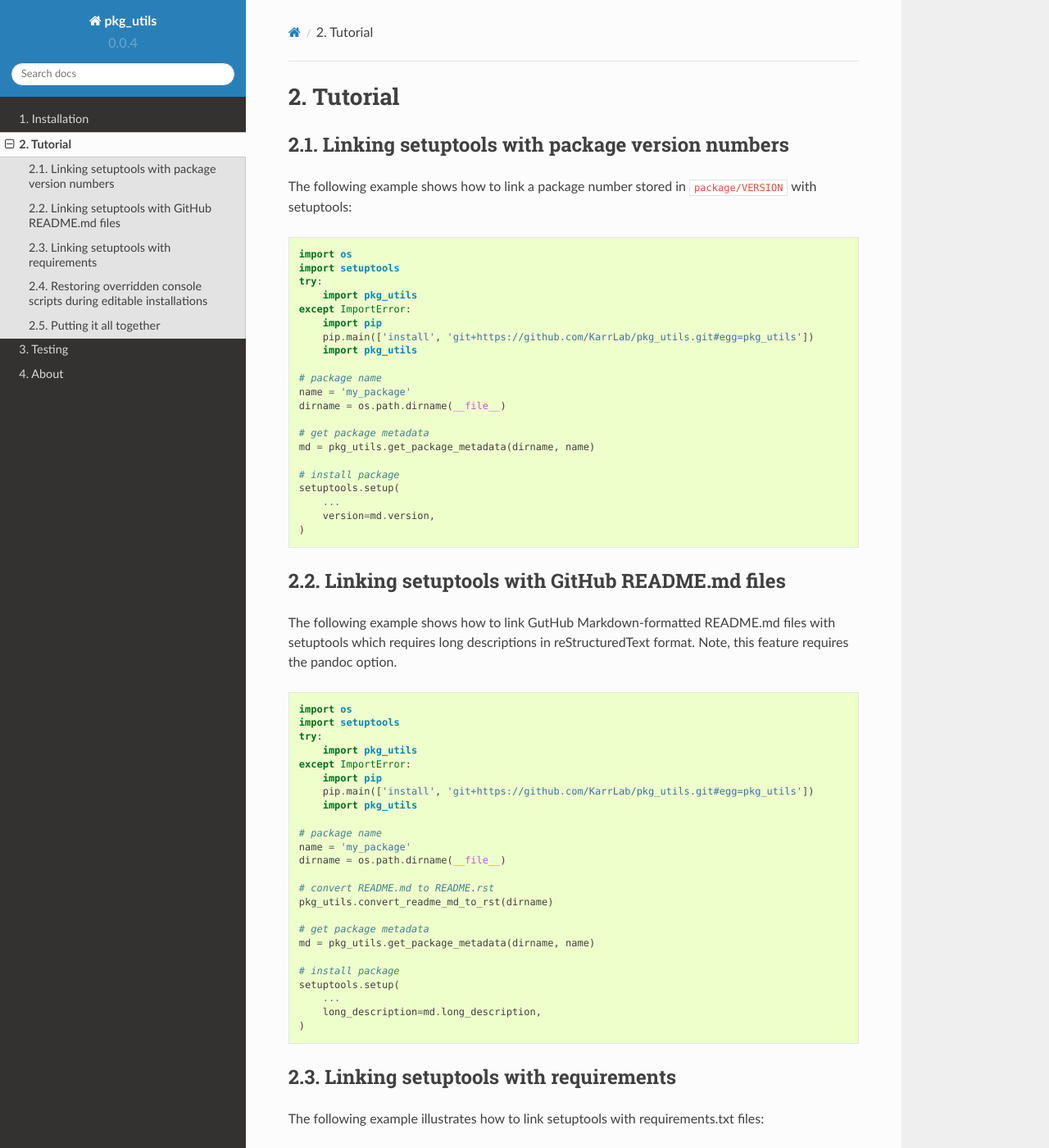
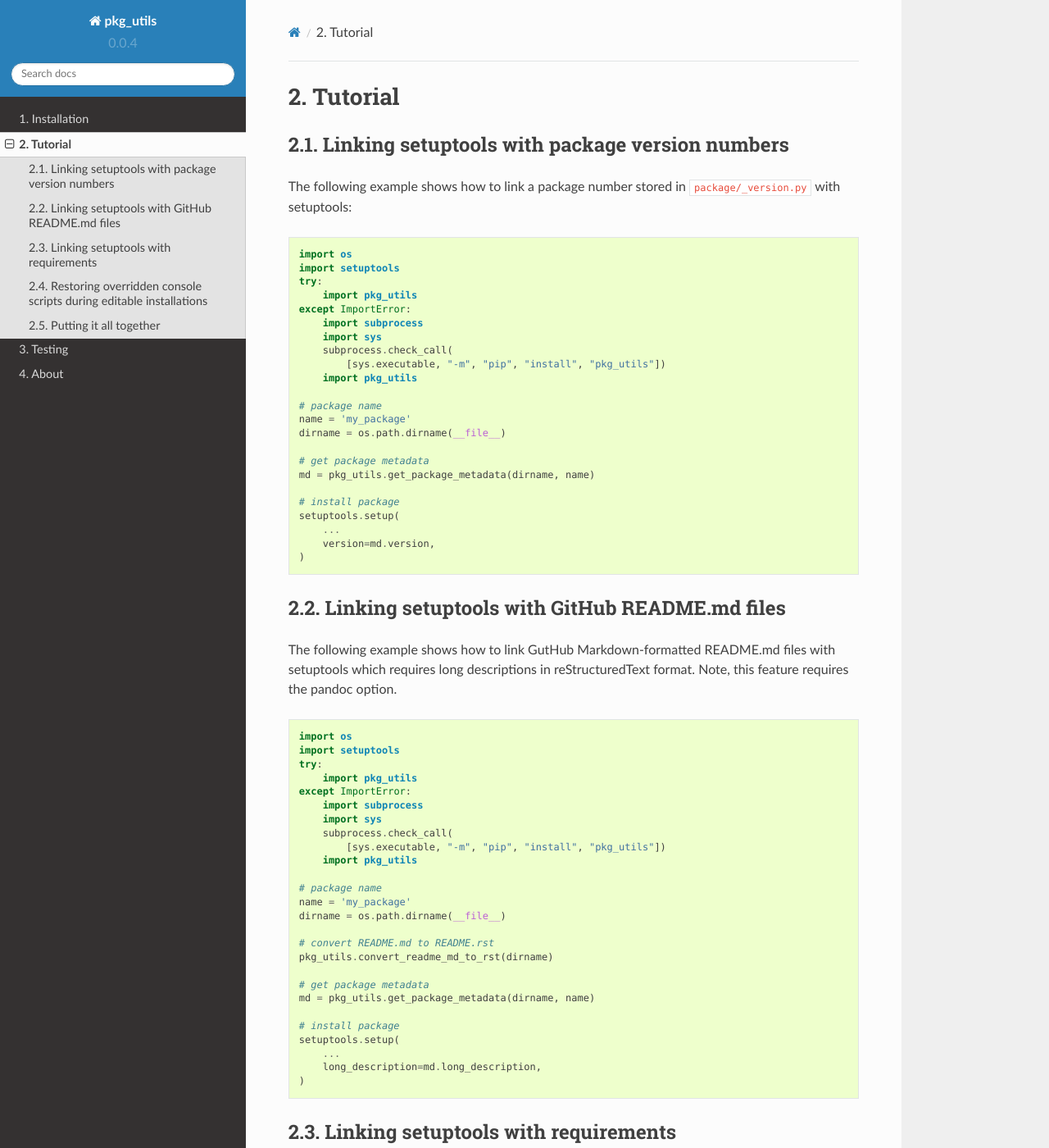
Before and after one commit to KarrLab/setuptools_utils, a Sphinx documentation site: the page built from docs/tutorial.rst, in a window 1280 px wide and 1400 px high. Shown: the whole window at 82% size. Built offline with Sphinx 7.4.7 and the Read the Docs theme 2.0.0, drawn with Linux system fonts in a browser that asks for light colours; pages that are not in the unit, such as notebooks, are missing from menus; some of the changed text lies outside the part shown.

Commit message:
updating MANIFEST, docs for semantic versioning

```diff
--- a/docs/tutorial.rst
+++ b/docs/tutorial.rst
@@ -4,7 +4,7 @@ Tutorial
 Linking setuptools with package version numbers
 -----------------------------------------------
 
-The following example shows how to link a package number stored in ``package/VERSION`` with setuptools:
+The following example shows how to link a package number stored in ``package/_version.py`` with setuptools:
 
 .. code-block:: python
 
@@ -13,8 +13,10 @@ The following example shows how to link a package number stored in ``package/VER
     try:
         import pkg_utils
     except ImportError:
-        import pip
-        pip.main(['install', 'git+https://github.com/KarrLab/pkg_utils.git#egg=pkg_utils'])
+        import subprocess
+        import sys
+        subprocess.check_call(
+            [sys.executable, "-m", "pip", "install", "pkg_utils"])
         import pkg_utils
 
     # package name
@@ -43,8 +45,10 @@ The following example shows how to link GutHub Markdown-formatted README.md file
     try:
         import pkg_utils
     except ImportError:
-        import pip
-        pip.main(['install', 'git+https://github.com/KarrLab/pkg_utils.git#egg=pkg_utils'])
+        import subprocess
+        import sys
+        subprocess.check_call(
+            [sys.executable, "-m", "pip", "install", "pkg_utils"])
         import pkg_utils
 
     # package name
@@ -76,8 +80,10 @@ The following example illustrates how to link setuptools with requirements.txt f
     try:
         import pkg_utils
     except ImportError:
-        import pip
-        pip.main(['install', 'git+https://github.com/KarrLab/pkg_utils.git#egg=pkg_utils'])
+        import subprocess
+        import sys
+        subprocess.check_call(
+            [sys.executable, "-m", "pip", "install", "pkg_utils"])
         import pkg_utils
 
     # package name
@@ -132,8 +138,10 @@ The following example illustrates how to restore overridden console scripts duri
     try:
         import pkg_utils
     except ImportError:
-        import pip
-        pip.main(['install', 'git+https://github.com/KarrLab/pkg_utils.git#egg=pkg_utils'])
+        import subprocess
+        import sys
+        subprocess.check_call(
+            [sys.executable, "-m", "pip", "install", "pkg_utils"])
         import pkg_utils
 
     # package name
@@ -162,8 +170,10 @@ The following example shows how to use all of the features of this package:
     try:
         import pkg_utils
     except ImportError:
-        import pip
-        pip.main(['install', 'git+https://github.com/KarrLab/pkg_utils.git#egg=pkg_utils'])
+        import subprocess
+        import sys
+        subprocess.check_call(
+            [sys.executable, "-m", "pip", "install", "pkg_utils"])
         import pkg_utils
 
     # package name
```
Also changed, not shown: 1 other file.
